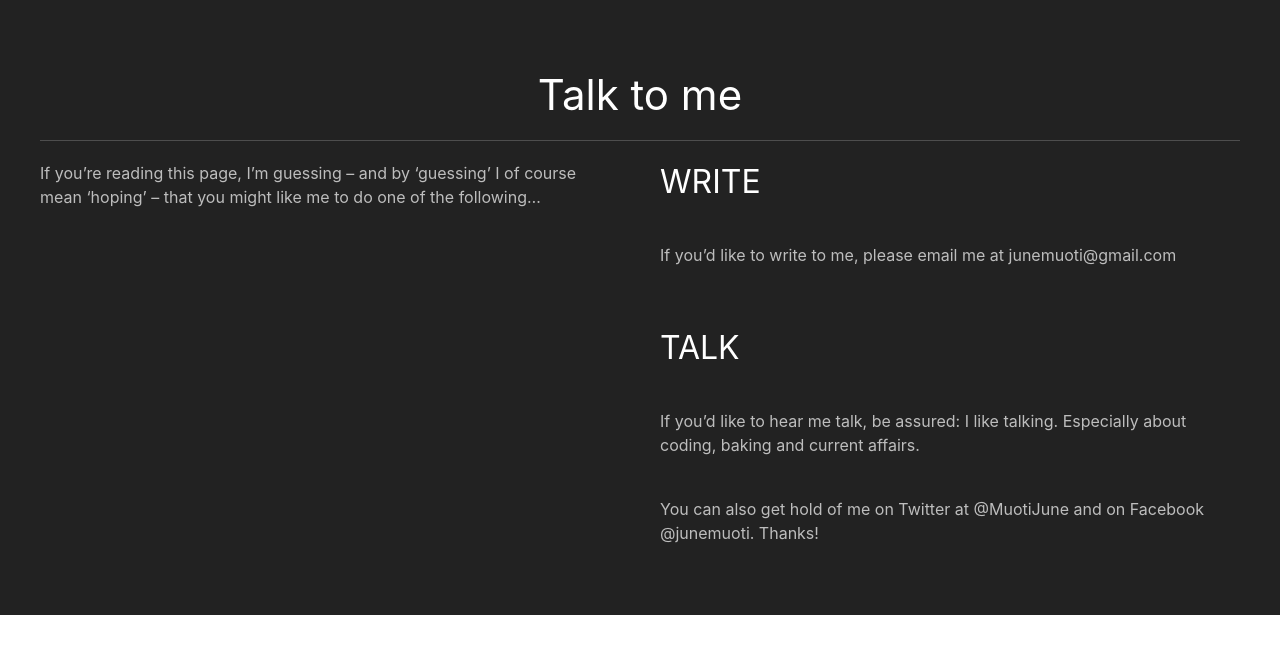
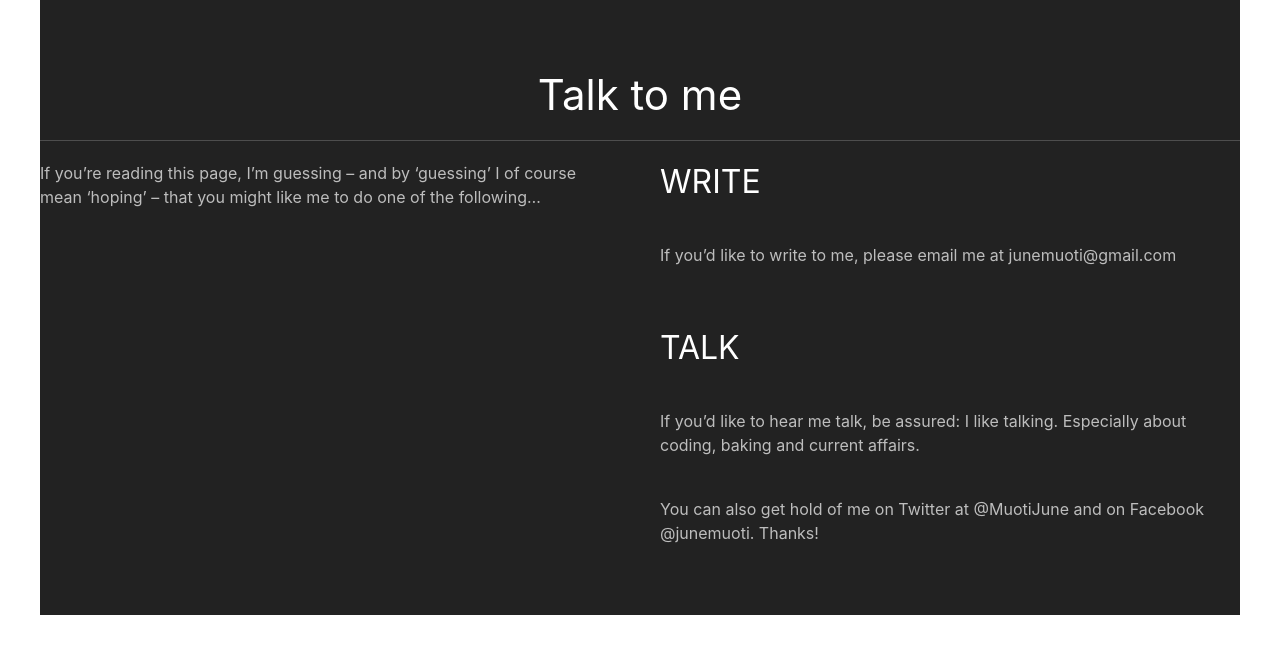
Before and after one commit to JuneMuoti/Personal-gallery, a Django app: page /contact/ in a window 1280 px wide. Shown: the part 80-734 px from the top of the page. Run offline with Django 3.2, Linux system fonts and the light colour scheme; some libraries are stand-ins or nearby versions.

Commit message:
add container

```diff
--- a/gallery/templates/contact.html
+++ b/gallery/templates/contact.html
@@ -1,5 +1,6 @@
 {%extends 'base.html'%}
 {%block content%}
+<div class="uk-container">
 <div class="uk-section uk-section-secondary uk-light">
     <div class="uk-container">
 
@@ -22,4 +23,6 @@
 
     </div>
 </div>
+</div>
+
 {%endblock%}
```
